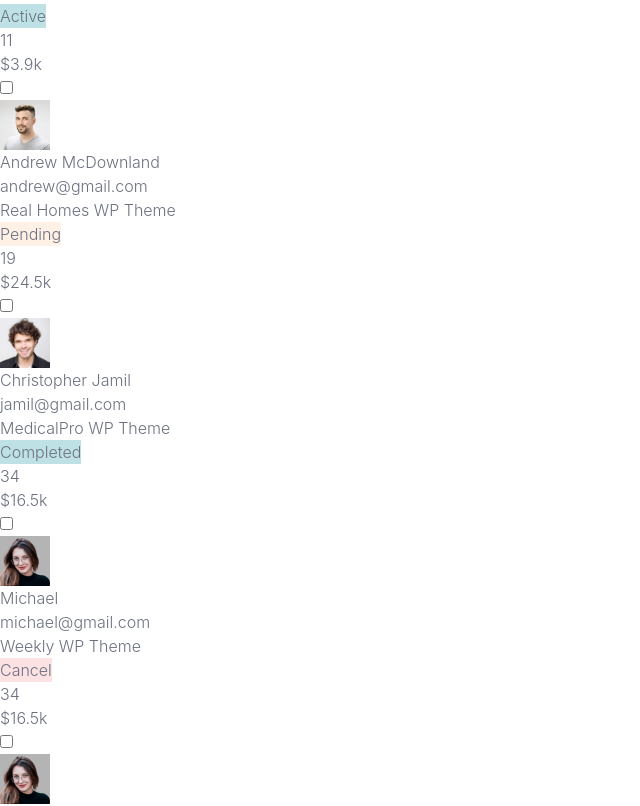
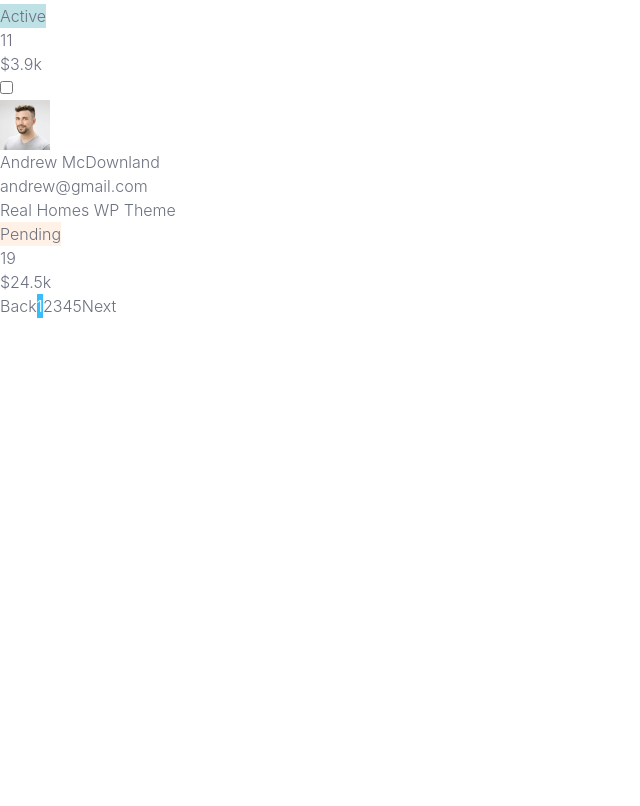
Before and after one commit to bavgg/admin-dashboard, a React (Vite) app: page / in a window 1280 px wide. Shown: the part 2596-3402 px from the top of the page, without its empty margins (0-640 px from the left). After the commit the page ends 2914 px from the top, so only its background shows below. Built offline with nearby package versions, Linux system fonts and the light colour scheme.

Commit message:
add: pagination to customers page

```diff
--- a/src/pages/Customers.tsx
+++ b/src/pages/Customers.tsx
@@ -1,10 +1,25 @@
-import { useState } from "react";
+import { useState, useContext, useEffect } from "react";
 import { customersData } from "../data/data";
 import { TrashIcon } from "@heroicons/react/24/outline";
+import { PaginationContext } from "../contexts/PaginationContext";
+
 function Customers() {
   const [customers, setCustomers] = useState(customersData);
   const [selectedIds, setSelectedIds] = useState<number[]>([]);
   const [isMainChecked, setIsMainChecked] = useState<boolean>(false);
+
+  const context = useContext(PaginationContext);
+  if (!context) throw new Error("Provide cotext first");
+  const { setTotalPages, contentPerPage, currentPage } = context;
+
+  useEffect(() => {
+    const ordersLength = customers.length;
+    const totalPages = Math.ceil(ordersLength / contentPerPage);
+    setTotalPages(totalPages);
+  });
+
+  const start = (currentPage - 1) * contentPerPage;
+  const end = start + contentPerPage;
 
   function handleCheckboxChange(customer_id: number) {
     // first check if the customer_id is already in selectedIds array
@@ -56,7 +71,7 @@ function Customers() {
 
       {/* customers */}
       <div className="flex flex-col gap-4">
-        {customers.map((customer) => (
+        {customers.slice(start, end).map((customer) => (
           <div className="grid grid-cols-[0.2fr,1fr,1fr,1fr,1fr,0.4fr] items-center">
             <input
               onChange={() => handleCheckboxChange(customer.customer_id)}
```
